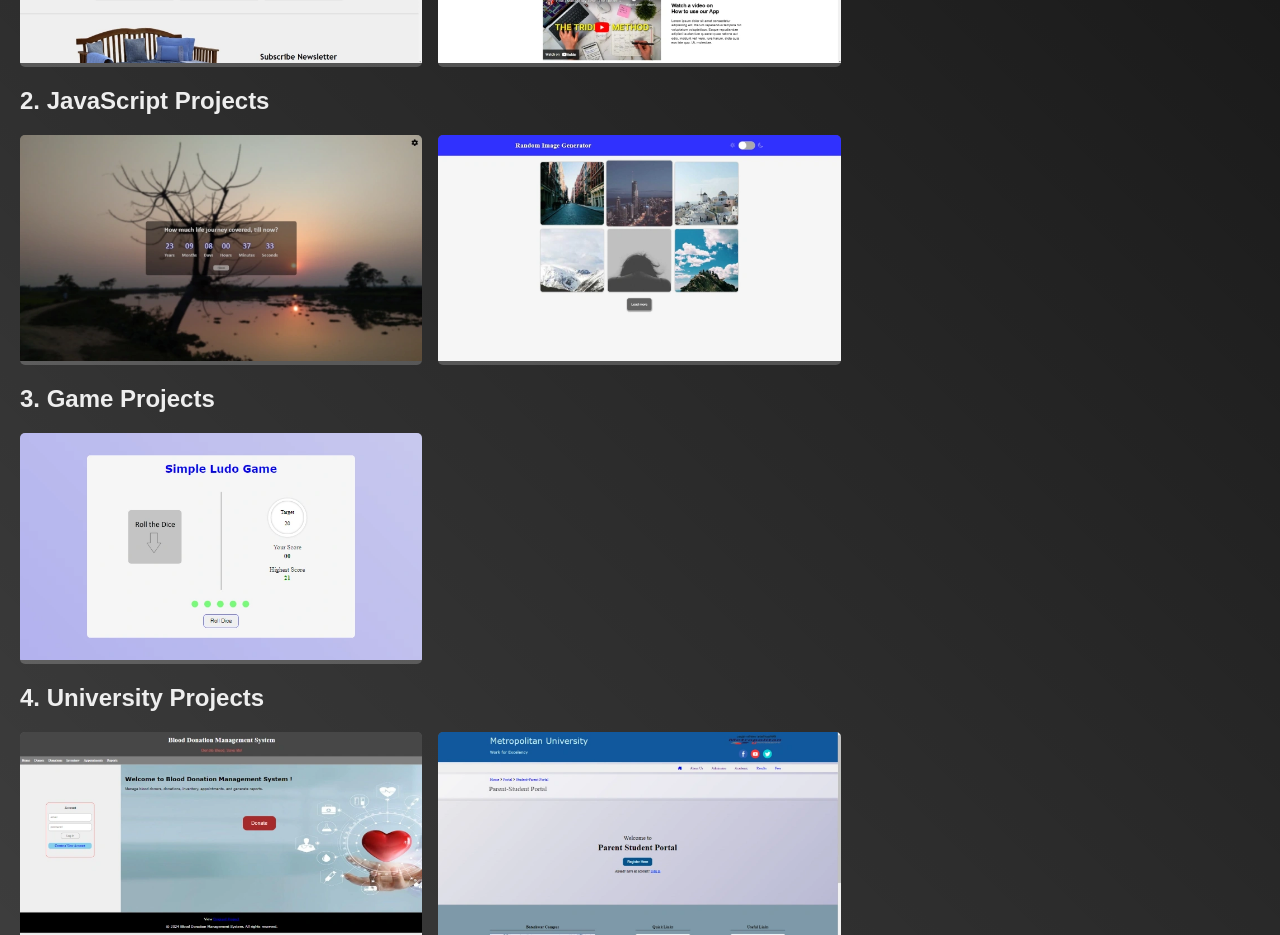
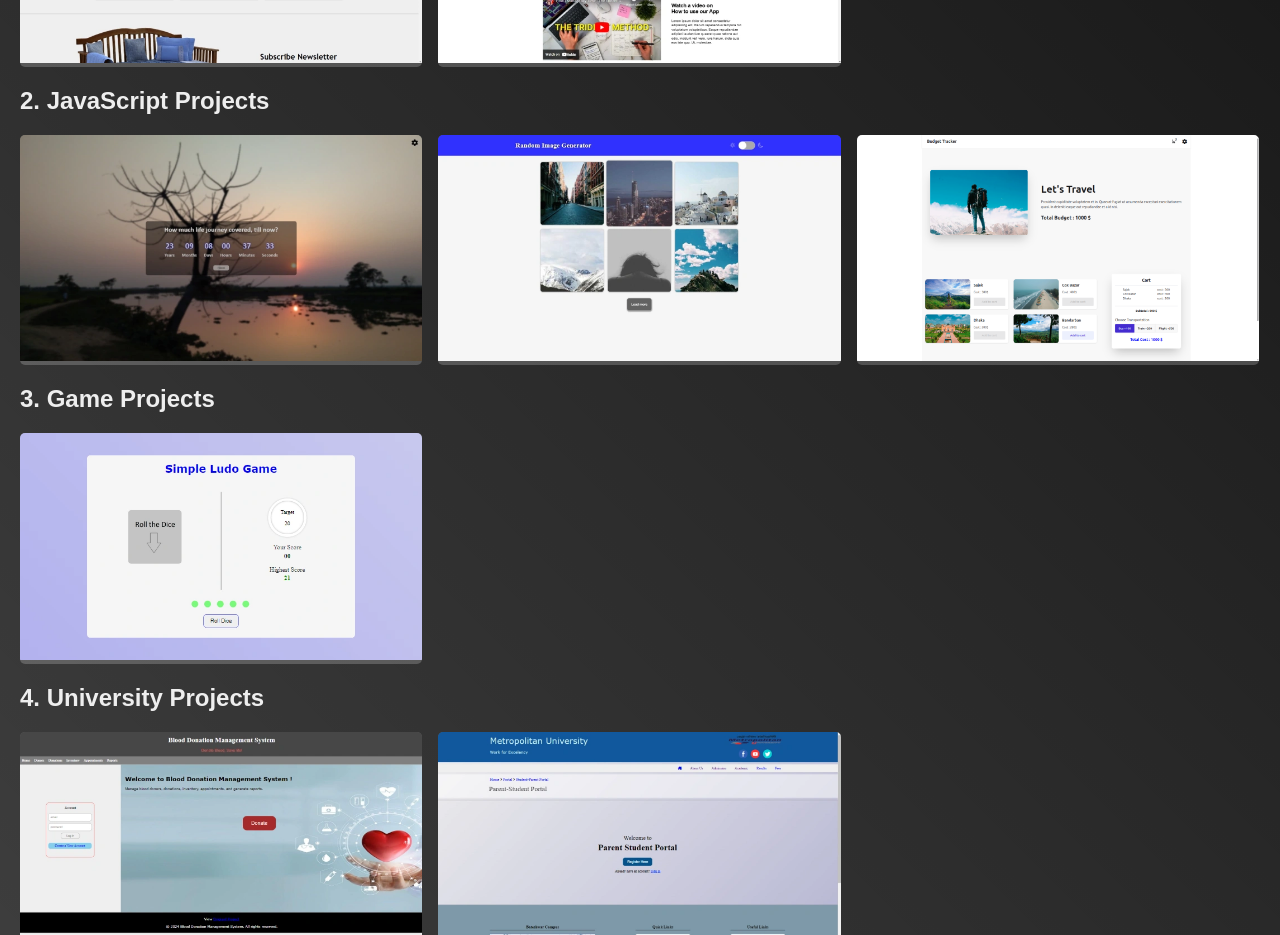
Before and after one commit to nayem-ahmedz/nayem-ahmed, a React (Vite) app: page /pages/projects in a window 1280 px wide. Shown: the part 820-1755 px from the top of the page. Built offline with nearby package versions, Linux system fonts and the light colour scheme; no server answers.

Commit message:
added new project named : Budget Tracker, and updated npm packages

```diff
--- a/src/pages/Projects.jsx
+++ b/src/pages/Projects.jsx
@@ -9,6 +9,7 @@ const randomImg = '/project-images/random-image-generator.webp';
 const simpleLudo = '/project-images/simple-ludo.webp';
 const bdmsWeb = '/project-images/blood-donation-management-system.webp';
 const spPortal = '/project-images/student-parent-portal.webp';
+const budgetTracker = '/project-images/budget-tracker.webp';
 
 function Projects(){
     useEffect(() => {document.title = 'Projects | Nayem Ahmed'}, []);
@@ -21,7 +22,8 @@ function Projects(){
     ];
     const jsProjects = [
         { id: 1, name: 'Age Calculator', link: 'https://wev-dev.netlify.app/projects/web-projects/js/life-timer-app/', ss: lifeTimer },
-        { id: 2, name: 'Random Image Generator', link: 'https://wev-dev.netlify.app/projects/web-projects/js/random-image-generator/', ss: randomImg }
+        { id: 2, name: 'Random Image Generator', link: 'https://wev-dev.netlify.app/projects/web-projects/js/random-image-generator/', ss: randomImg },
+        { id: 3, name: 'Budget Tracker', link: 'https://nz-budget-tracker.netlify.app/', ss: budgetTracker}
     ];
     const gameProjects = [
         { id: 1, name: 'Simple Ludo', link: 'https://simple-ludo-game.netlify.app/', ss: simpleLudo }
```
Also changed, not shown: public/project-images/budget-tracker.webp (added), 1 other file (tests, documents, lock files or other folders).
